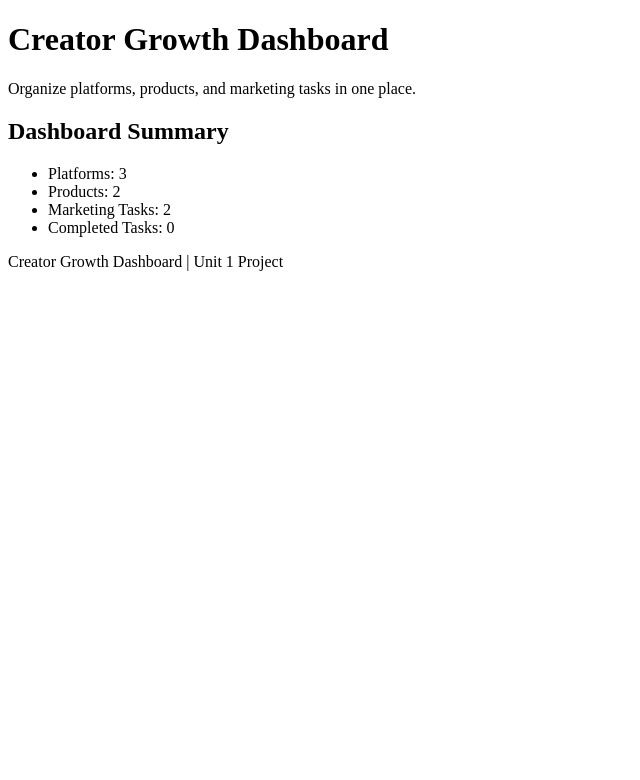
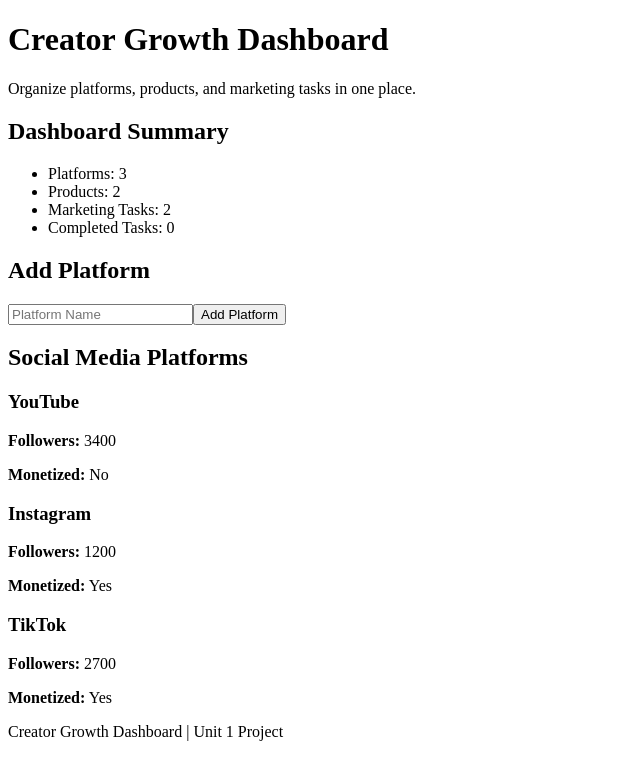
Before and after one commit to chrismusic1325/creator-growth-dashboard, a React (Vite) app in the folder creator-growth-dashboard/: page / in a window 1280 px wide. Shown: the top 780 px of the page, without its empty margins (0-640 px from the left). Built offline with nearby package versions, Linux system fonts and the light colour scheme.

Commit message:
Render social media platform section

```diff
--- a/creator-growth-dashboard/src/App.jsx
+++ b/creator-growth-dashboard/src/App.jsx
@@ -1,6 +1,8 @@
 import Header from "./components/layout/Header";
 import Footer from "./components/layout/Footer";
 import DashboardSummary from "./components/dashboard/DashboardSummary";
+import PlatformList from "./components/platforms/PlatformList";
+import PlatformForm from "./components/platforms/PlatformForm";
 import { platforms, products, tasks } from "./data/mockData";
 import "./App.css";
 
@@ -15,6 +17,10 @@
           products={products}
           tasks={tasks}
         />
+
+        <PlatformForm />
+
+        <PlatformList platforms={platforms} />
       </main>
 
       <Footer />
```
